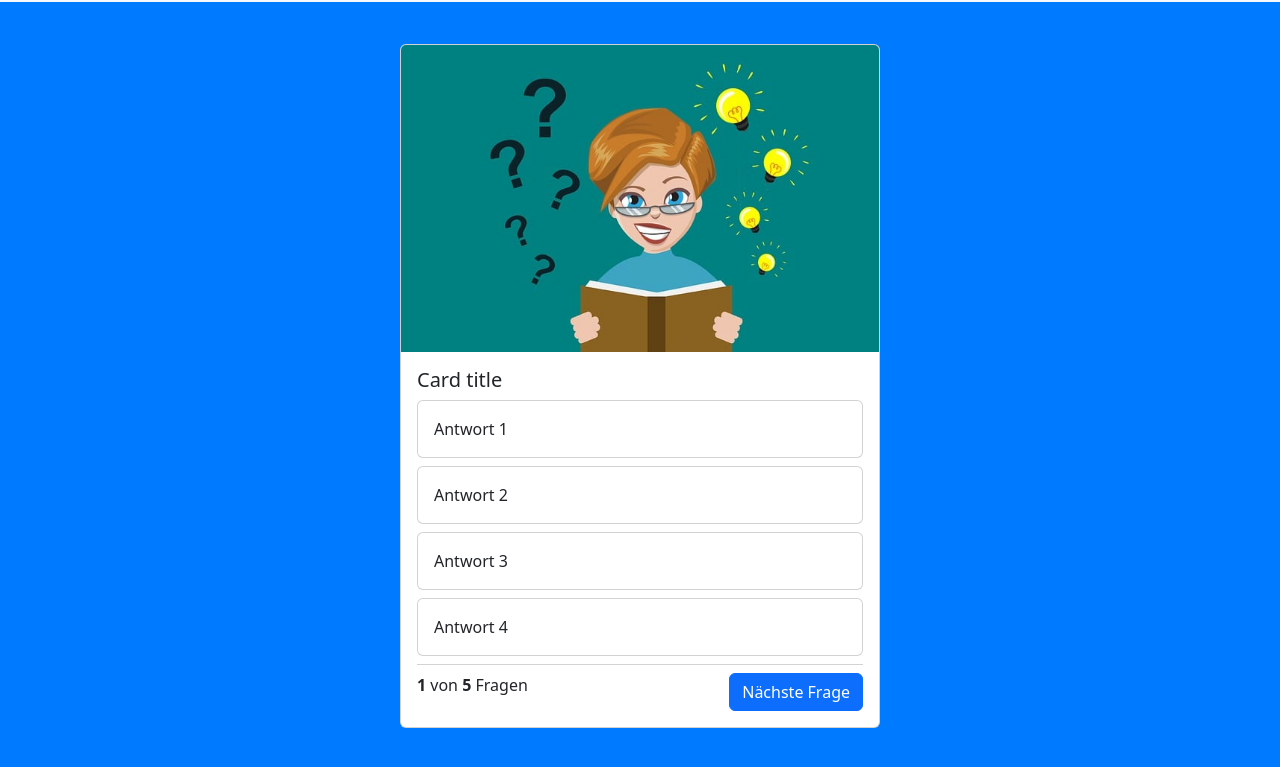
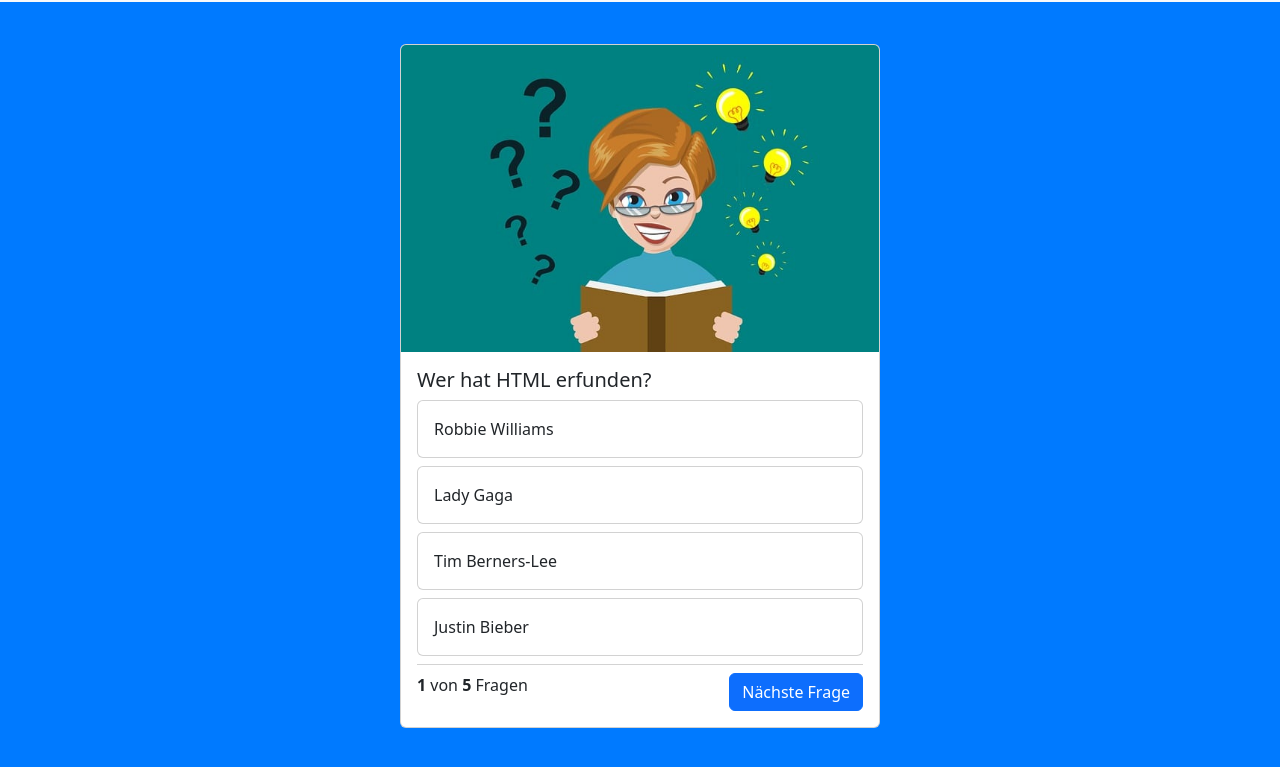
Before and after one commit to AhmetIclier/quizz-app, a plain HTML site: page index.html in a window 1280 px wide. Shown: the part 73-840 px from the top of the page. Drawn offline with nearby package versions, Linux system fonts and the light colour scheme.

Commit message:
added function to show question and answers

```diff
--- a/index.html
+++ b/index.html
@@ -20,7 +20,7 @@
             crossorigin="anonymous"
         ></script>
     </head>
-    <body>
+    <body onload="init()">
         <!-- As a heading -->
         <nav class="navbar navbar-light bg-light">
             <span class="navbar-brand mb-0 h1">Quiz App</span>
@@ -30,34 +30,34 @@
             <div class="card quizcard">
                 <img class="card-img-top" src="./img/bg-card.jpg" alt="Card image cap"/>
                 <div class="card-body">
-                    <h5 class="card-title">Card title</h5>
+                    <h5 class="card-title" id="question-text">Card title</h5>
 
                     <div class="card mb-2">
-                        <div class="card-body">
+                        <div class="card-body" id="answer-1">
                             Antwort 1
                         </div>
                     </div>
 
                     <div class="card mb-2">
-                        <div class="card-body">
+                        <div class="card-body" id="answer-2">
                             Antwort 2
                         </div>
                     </div>
 
                     <div class="card mb-2">
-                        <div class="card-body">
+                        <div class="card-body" id="answer-3">
                             Antwort 3
                         </div>
                     </div>
 
                     <div class="card">
-                        <div class="card-body">
+                        <div class="card-body" id="answer-4">
                             Antwort 4
                         </div>
                     </div>
 
                     <div class="question-footer mt-2">
-                        <div><b>1</b> von <b>5</b> Fragen</div>
+                        <div><b>1</b> von <b id="question-amount"></b> Fragen</div>
                         <button type="button" class="btn btn-primary">Nächste Frage</button>
                     </div>
                 </div>
--- a/main.js
+++ b/main.js
@@ -1 +1,60 @@
 "use strict";
+
+let questions = [
+    {
+        "question" : "Wer hat HTML erfunden?",
+        "answer1" : "Robbie Williams",
+        "answer2" : "Lady Gaga",
+        "answer3" : "Tim Berners-Lee",
+        "answer4" : "Justin Bieber",
+        "right_answer" : 3
+    },
+    {
+        "question" : "Wie deklariere ich eine Variable am besten seit ES6?",
+        "answer1" : "var meineVariable = 'Wert'",
+        "answer2" : "let meineVariable = 'Wert'",
+        "answer3" : "const meineVariable = 'Wert'",
+        "answer4" : "int meine Variable = 'Wert'",
+        "right_answer" : 2
+    },
+    {
+        "question" : "Wie definiere ich eine Hintergrund-Farbe (gelb) in CSS?",
+        "answer1" : "color : yellow;",
+        "answer2" : "color-for-background : yellow;",
+        "answer3" : "bg-color : yellow;",
+        "answer4" : "background-color : yellow",
+        "right_answer" : 4
+    },
+    {
+        "question" : "Von welchem Tech-Giganten ist Bootstrap?",
+        "answer1" : "Google",
+        "answer2" : "Netflix",
+        "answer3" : "Twitter",
+        "answer4" : "Apple",
+        "right_answer" : 3
+    },
+    {
+        "question" : "Was ist aktuell die beliebteste Programmiersprache? (Stand 2022)",
+        "answer1" : "Javascript",
+        "answer2" : "Python",
+        "answer3" : "Typescript",
+        "answer4" : "Java",
+        "right_answer" : 1
+    }
+]
+
+let currentQuestion = 0;
+
+function init() {
+    document.getElementById('question-amount').innerHTML = questions.length;
+    showQuestion();
+}
+
+function showQuestion(){
+    let question = questions[currentQuestion];
+    document.getElementById('question-text').innerHTML = question['question'];
+
+    for (let i = 1; i<=4; i++) {
+        document.getElementById(`answer-${i}`).innerHTML = question[`answer${i}`];
+    }
+}
```
